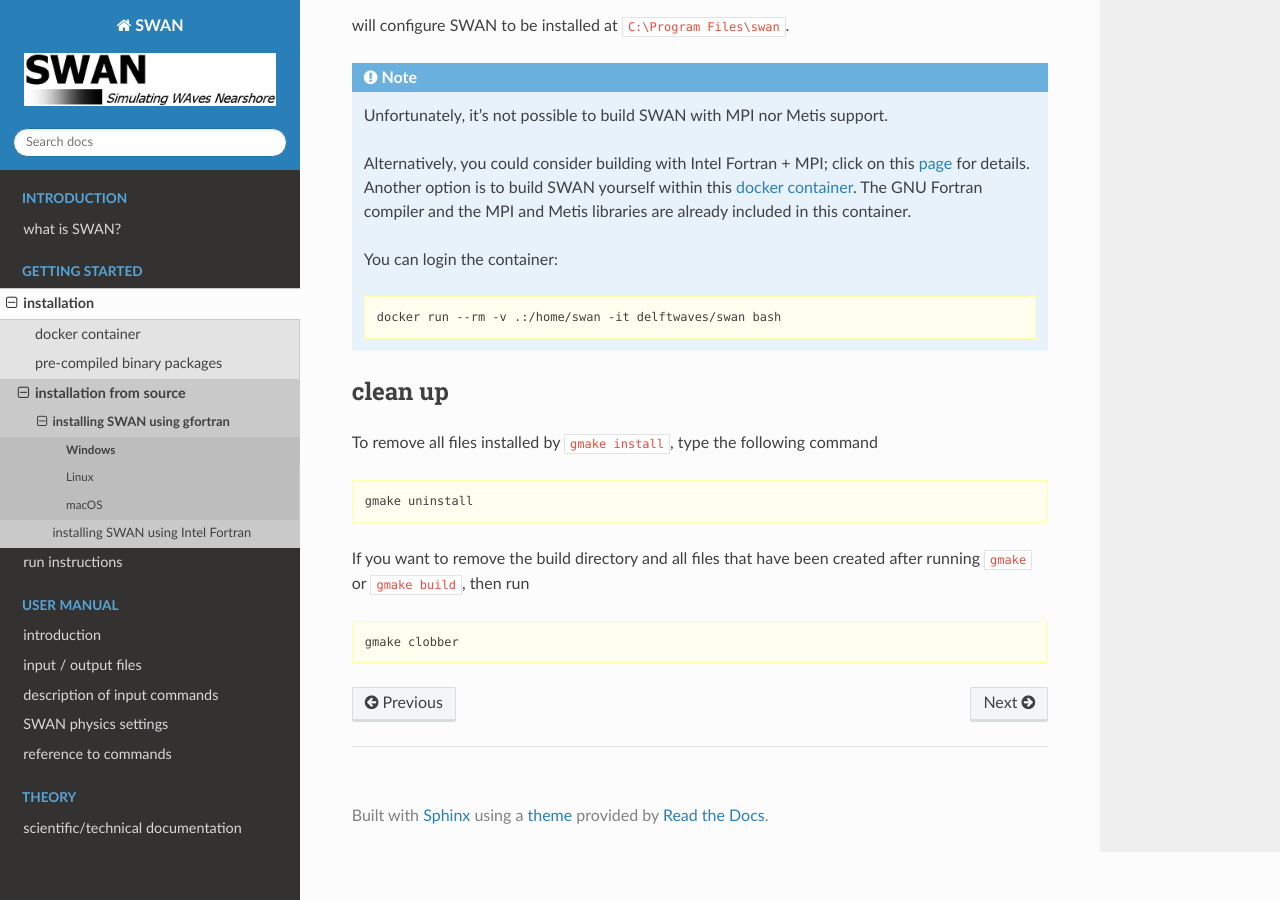
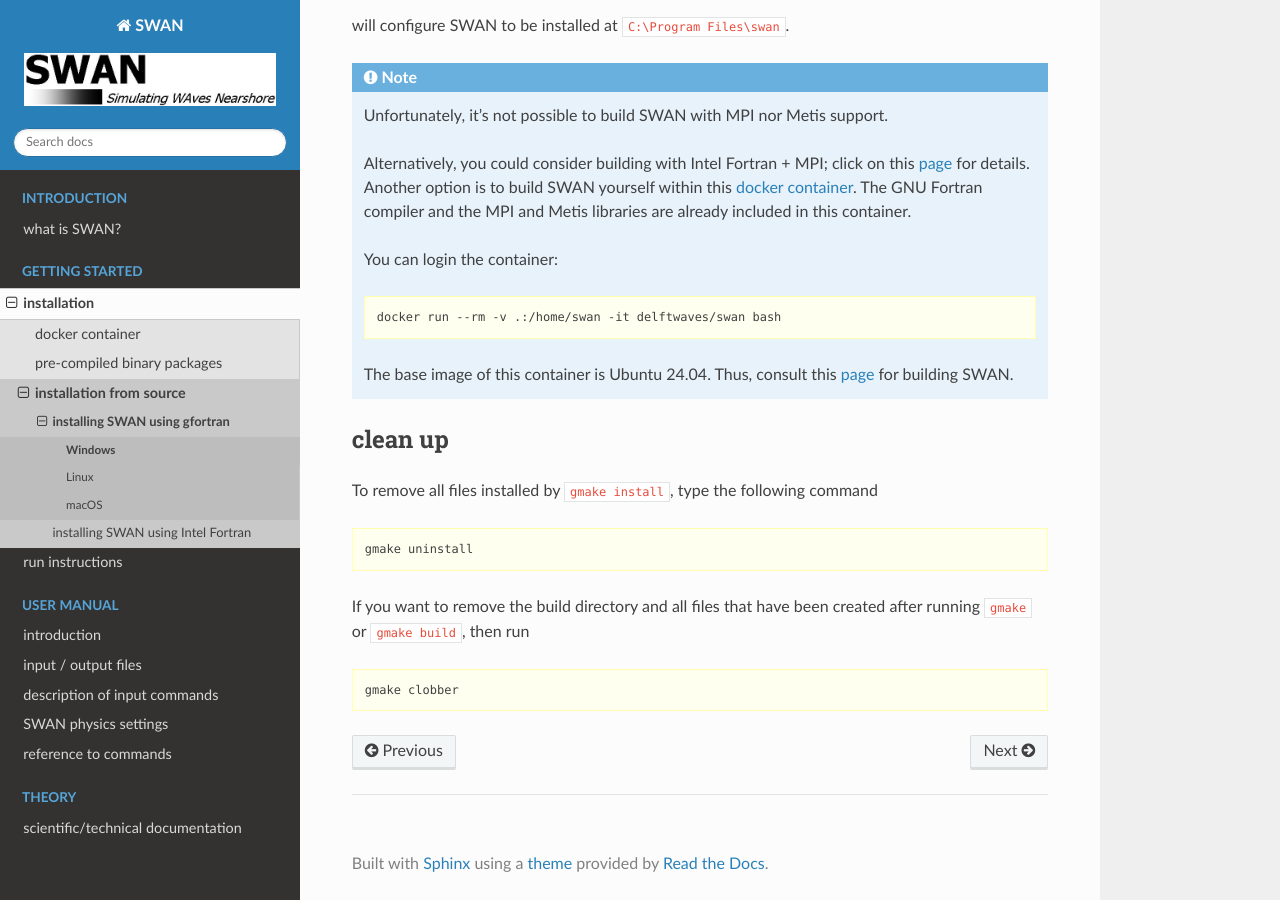
Before and after one commit to delftwaves/swan-docs, a Sphinx documentation site: the page built from docs/getting_started/gnu_fortran/windows.rst, in a window 1280 px wide and 900 px high, scrolled down 2083 px. Built offline with Sphinx 7.4.7 and the Read the Docs theme 3.1.0, drawn with Linux system fonts in a browser that asks for light colours.

Commit message:
update documentation

```diff
--- a/docs/getting_started/gnu_fortran/linux.rst
+++ b/docs/getting_started/gnu_fortran/linux.rst
@@ -67,6 +67,8 @@ In that case, install the perl interpreter as follows
 .. code-block:: bash
 
    sudo dnf install perl
+
+.. _deblin:
 
 Debian-based Linux distributions
 ~~~~~~~~~~~~~~~~~~~~~~~~~~~~~~~~
--- a/docs/getting_started/gnu_fortran/windows.rst
+++ b/docs/getting_started/gnu_fortran/windows.rst
@@ -105,6 +105,8 @@ will configure SWAN to be installed at ``C:\Program Files\swan``.
 
       docker run --rm -v .:/home/swan -it delftwaves/swan bash
 
+   The base image of this container is Ubuntu 24.04. Thus, consult this :ref:`page <deblin>` for building SWAN.
+
 clean up
 --------
 
```
